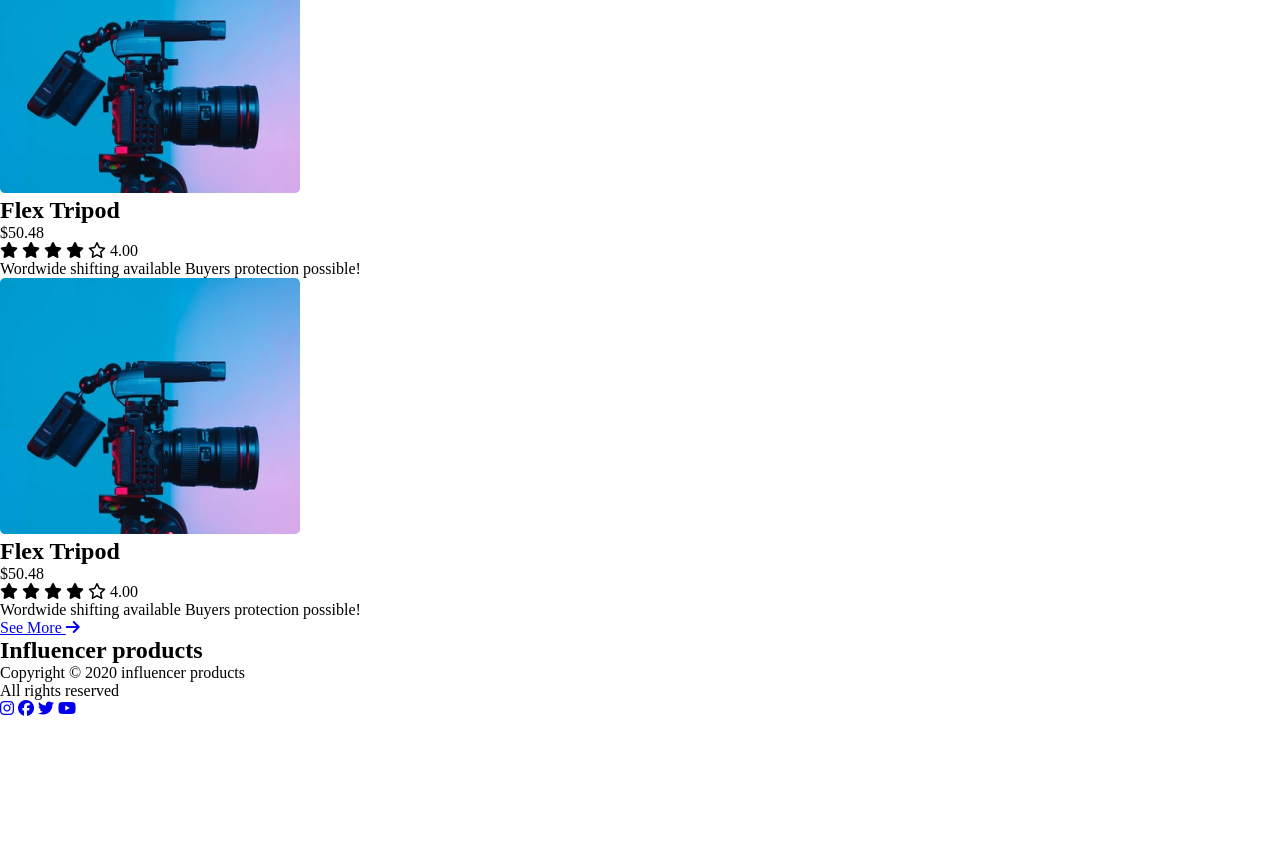
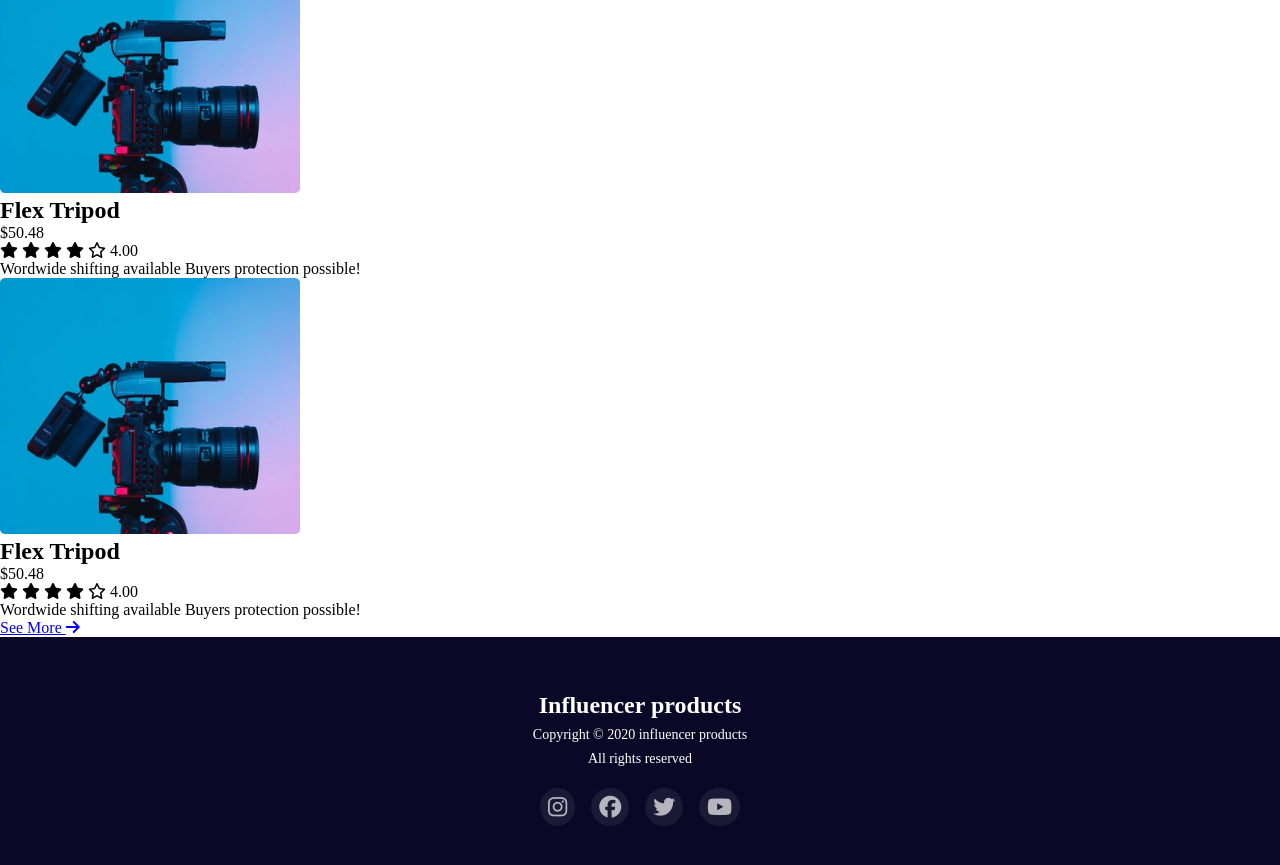
Before and after one commit to Toufiquer/assignments02, a plain HTML site: page index.html in a window 1280 px wide. Shown: the part 2976-3841 px from the top of the page. Before the commit the page ends 3694 px from the top, so only its background shows below. Drawn offline with Linux system fonts and the light colour scheme.

Commit message:
footer design update

```diff
--- a/index.html
+++ b/index.html
@@ -195,7 +195,7 @@
         </section>
     </main>
     <footer>
-        <div class="container footer">
+        <div class="footer">
             <h2>Influencer products</h2>
             <p>Copyright &#169; 2020 influencer products</p>
             <p> All rights reserved</p>
--- a/style.css
+++ b/style.css
@@ -3,3 +3,33 @@
     margin:0;
     padding:0;
 }
+
+
+/* footer */
+footer{
+    background-color: #0A0826;
+    color: #fff;
+    padding: 50px;
+    text-align: center;
+}
+.footer h2{
+    font-size: 24px;
+    line-height: 36px;
+}
+.footer p{
+    font-size: 14px;
+    line-height: 24px;
+}
+.footer .icon i{
+    font-size: 22px;
+    color: #FFFEFE;
+    background: #23213D;
+    padding: 8px;
+    margin: 17px 6px;
+    border-radius: 50%;
+    opacity: .7;
+}
+
+.footer .icon a:hover i{
+    opacity: 1;
+}
```
